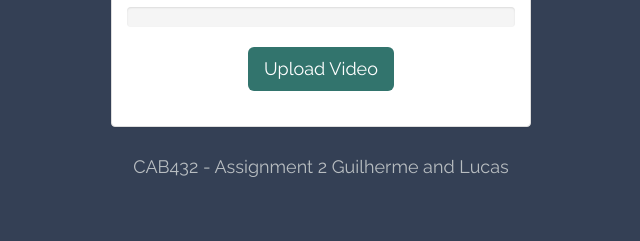
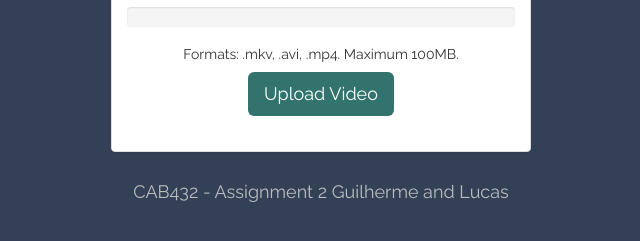
Before and after one commit to guiherzog/cab432-assignment2, a website: page views/index.html in a window 1280 px wide. Shown: the part 301-542 px from the top of the page, without its empty margins (319-959 px from the left). Drawn offline with nearby package versions, Linux system fonts and the light colour scheme; files that its build step writes are made by us from their sources; files whose address does not match are found by name.

Commit message:
- Added .extensions accepted; - Added maximum file size;

```diff
--- a/views/index.html
+++ b/views/index.html
@@ -23,6 +23,7 @@
             <div class="progress">
               <div class="progress-bar" role="progressbar"></div>
             </div>
+            <h5>Formats: .mkv, .avi, .mp4. Maximum 100MB.</h5>
             <a target="_blank" class="result-link" href="#" ><h5 class="result-msg"></h5></a>
             <button class="btn btn-lg upload-btn" type="button">Upload Video</button>
           </div>
```
